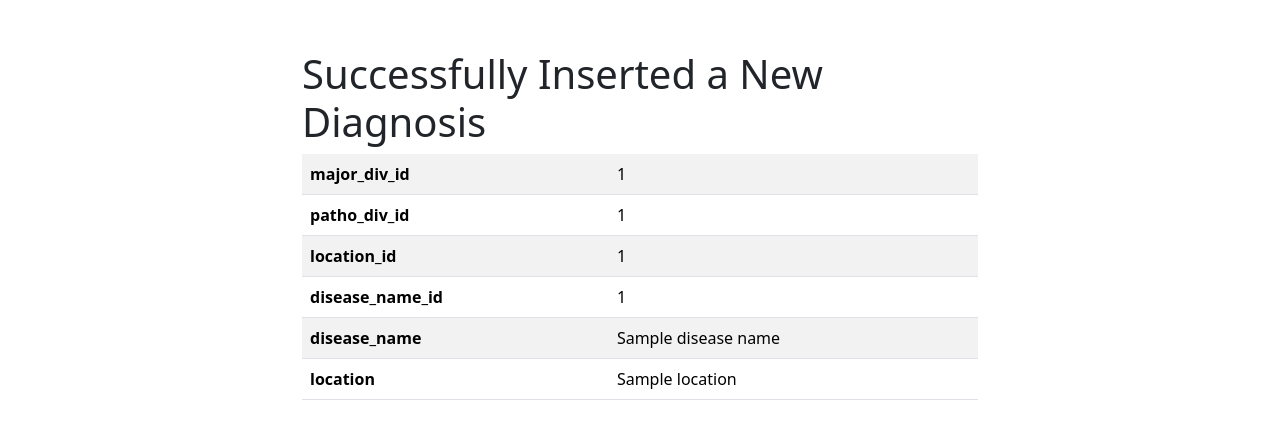
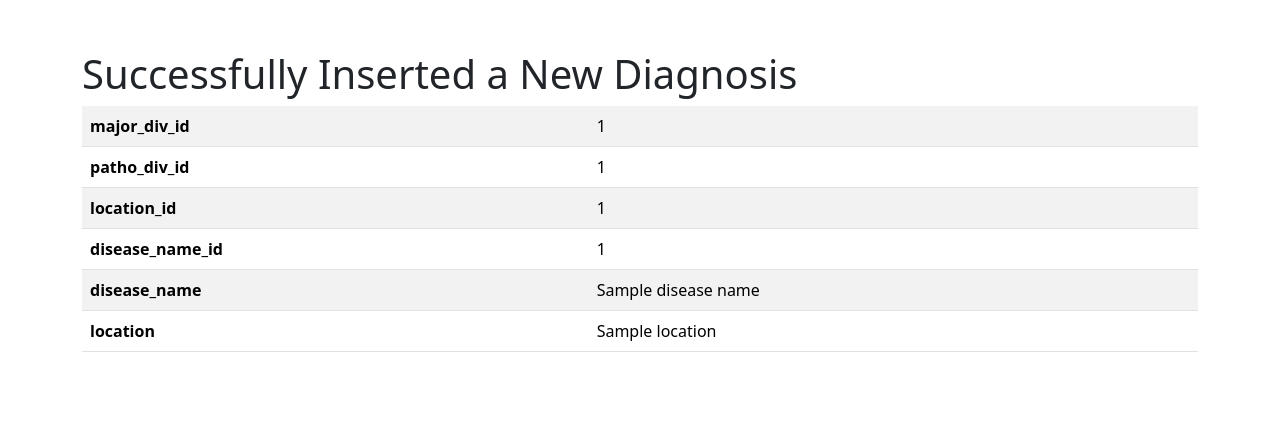
Before and after one commit to chang-hs/python-patient, a Flask app: page /diag_adm/set_diag in a window 1280 px wide. Shown: the top 439 px of the page. Run offline with Flask 3, Linux system fonts and the light colour scheme; the visitor is signed in with stand-in values (Sample User, id 1); tables that the repository leaves empty hold one stand-in row (values such as "Sample post"); a database or web service that is not in the repository returns one stand-in record (values such as "Sample title"); some libraries are stand-ins or nearby versions.

Commit message:
Change container attributes in base.html

```diff
--- a/templates/base.html
+++ b/templates/base.html
@@ -19,7 +19,7 @@
   </head>
   <body>
     <div style="height: 50px"></div>
-    <div class="container-md" style="width: 700px">
+    <div class="container">
       <!-- Your page content -->
       {% block page_content %}{% endblock %} {% block scripts %}
       <!-- Optional JavaScript -->
```
